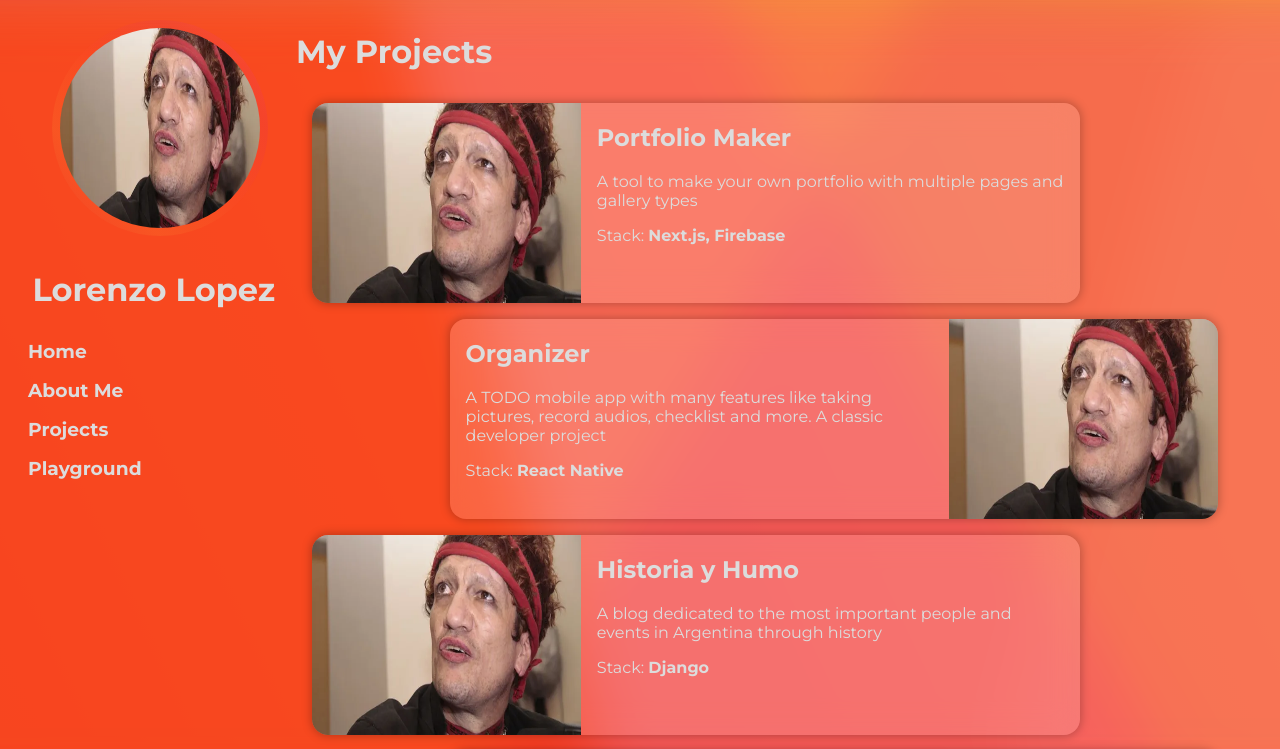
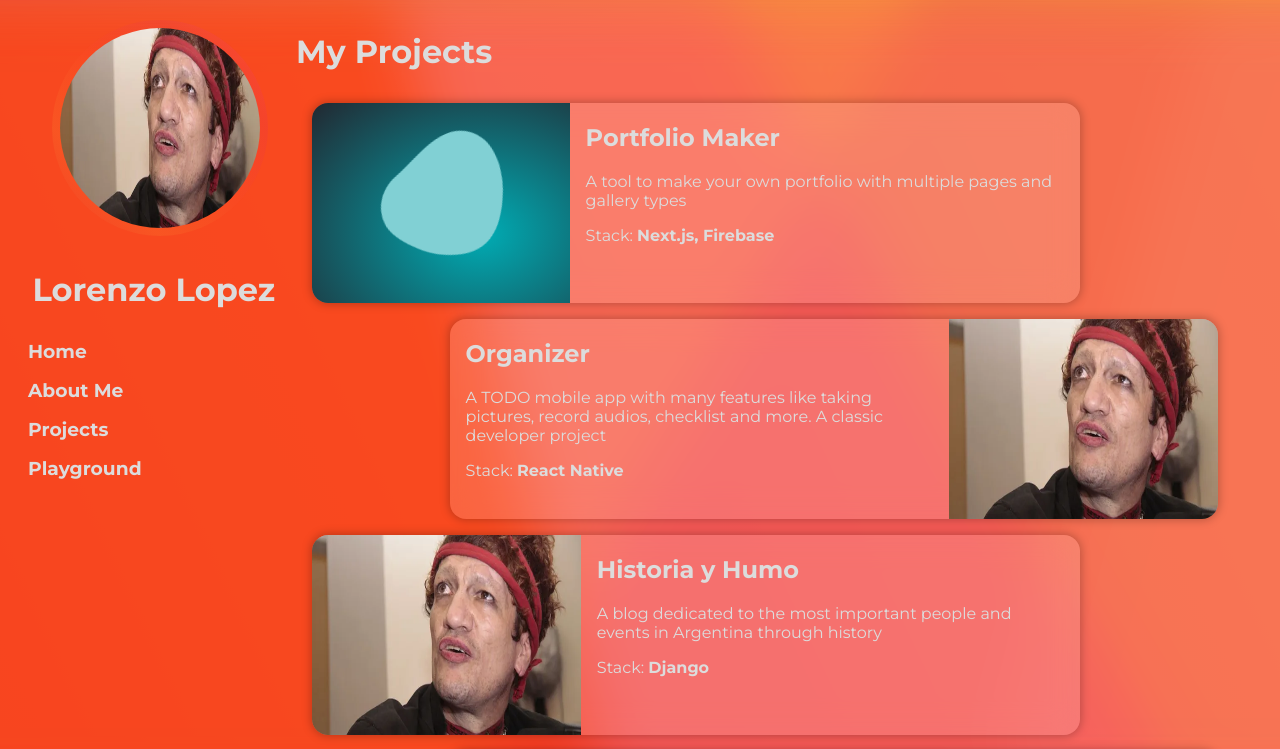
Before and after one commit to lore64210/lorenz-portfolio, a Next.js app: page /en in a window 1280 px wide. Shown: the top 749 px of the page. Built offline with nearby package versions, Linux system fonts and the light colour scheme.

Commit message:
added portfolio maker blob

```diff
--- a/src/app/[lang]/page.js
+++ b/src/app/[lang]/page.js
@@ -17,6 +17,7 @@ export default async function Home({ params: { lang = "es" } }) {
                     description={dict.projects["portfolio-maker"].description}
                     tecnologies="Next.js, Firebase"
                     image="/static/images/profile.webp"
+                    portfolioMaker
                     href="https://portfolio-maker-ten.vercel.app/"
                 />
                 <ProjectCard
--- /dev/null
+++ b/src/components/blob.js
@@ -0,0 +1,20 @@
+"use client";
+
+import WithAnimation from "./withAnimation";
+
+export default function Blob() {
+    return (
+        <div className="blob-container radial-gradient-background">
+            <div className={"blob"}>
+                <svg
+                    xmlnsXlink="http://www.w3.org/1999/xlink"
+                    version="1.1"
+                    xmlns="http://www.w3.org/2000/svg"
+                    viewBox="0 0 310 350"
+                >
+                    <path d="M156.4,339.5c31.8-2.5,59.4-26.8,80.2-48.5c28.3-29.5,40.5-47,56.1-85.1c14-34.3,20.7-75.6,2.3-111  c-18.1-34.8-55.7-58-90.4-72.3c-11.7-4.8-24.1-8.8-36.8-11.5l-0.9-0.9l-0.6,0.6c-27.7-5.8-56.6-6-82.4,3c-38.8,13.6-64,48.8-66.8,90.3c-3,43.9,17.8,88.3,33.7,128.8c5.3,13.5,10.4,27.1,14.9,40.9C77.5,309.9,111,343,156.4,339.5z" />
+                </svg>
+            </div>
+        </div>
+    );
+}
--- a/src/components/projectCard.js
+++ b/src/components/projectCard.js
@@ -1,6 +1,7 @@
 import Link from "next/link";
 import ProjectImage from "./projectImage";
 import WithAnimation from "./withAnimation";
+import Blob from "./blob";
 
 export default function ProjectCard({
     image,
@@ -9,6 +10,7 @@ export default function ProjectCard({
     reversed,
     tecnologies,
     href,
+    portfolioMaker,
 }) {
     return (
         <WithAnimation className="project-card-animation-container">
@@ -30,11 +32,15 @@ export default function ProjectCard({
                     </>
                 ) : (
                     <>
-                        <ProjectImage
-                            src={image}
-                            alt={title}
-                            className="reversed"
-                        />
+                        {portfolioMaker ? (
+                            <Blob />
+                        ) : (
+                            <ProjectImage
+                                src={image}
+                                alt={title}
+                                className="reversed"
+                            />
+                        )}
                         <div className="project-card-text">
                             <h2>{title}</h2>
                             <p>{description}</p>
--- a/src/styles/desktop/_d_home.scss
+++ b/src/styles/desktop/_d_home.scss
@@ -99,3 +99,65 @@
         }
     }
 }
+
+.blob-container {
+    width: 35%;
+    height: auto;
+    position: relative;
+    border-radius: 1em 0 0 1em;
+}
+
+.radial-gradient-background {
+    background: radial-gradient(#00adb5, #222831);
+    background-size: 130% 130%;
+    animation: gradient-animation 18s ease infinite;
+}
+
+.blob {
+    position: absolute;
+    top: 10%;
+    left: 25%;
+    fill: #222831;
+    width: 50%;
+    animation: moveBlob 30s ease-in-out infinite, fill 20s ease-in-out infinite;
+    transform-origin: 50% 50%;
+}
+
+@keyframes fill {
+    0% {
+        fill: #00adb5;
+    }
+    50% {
+        fill: #eeeeee;
+    }
+    65% {
+        fill: #222831;
+    }
+    85% {
+        fill: #222831;
+    }
+    100% {
+        fill: #00adb5;
+    }
+}
+
+@keyframes moveBlob {
+    0% {
+        transform: scale(1);
+    }
+    38% {
+        transform: scale(0.8, 1) rotate(160deg);
+    }
+    40% {
+        transform: scale(0.8, 1) rotate(160deg);
+    }
+    78% {
+        transform: scale(1.3) rotate(-20deg);
+    }
+    80% {
+        transform: scale(1.3) rotate(-20deg);
+    }
+    100% {
+        transform: scale(1);
+    }
+}
--- a/src/styles/mobile/_m_home.scss
+++ b/src/styles/mobile/_m_home.scss
@@ -108,3 +108,15 @@
         }
     }
 }
+
+.blob-container {
+    width: 100%;
+    height: 150px;
+    border-radius: 1em 1em 0 0;
+}
+
+.blob {
+    top: 15%;
+    left: 35%;
+    width: 30%;
+}
```
